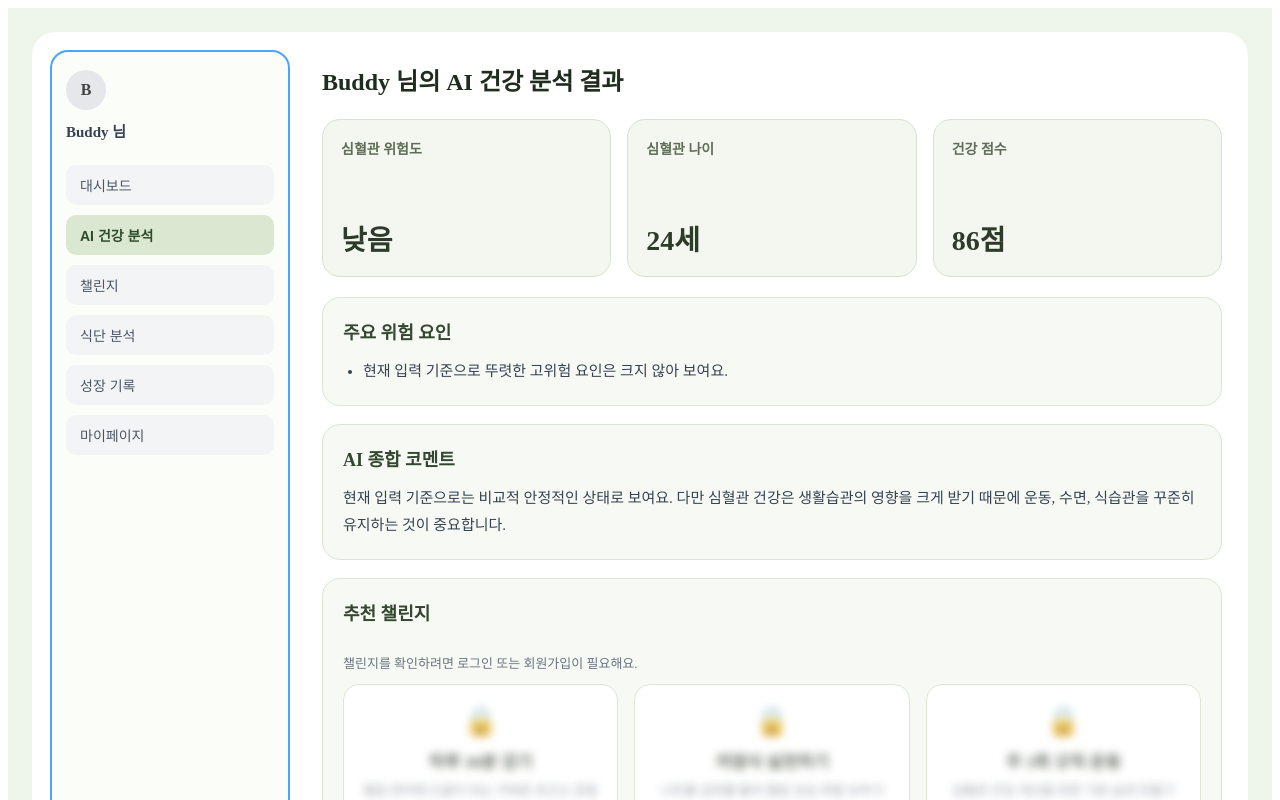
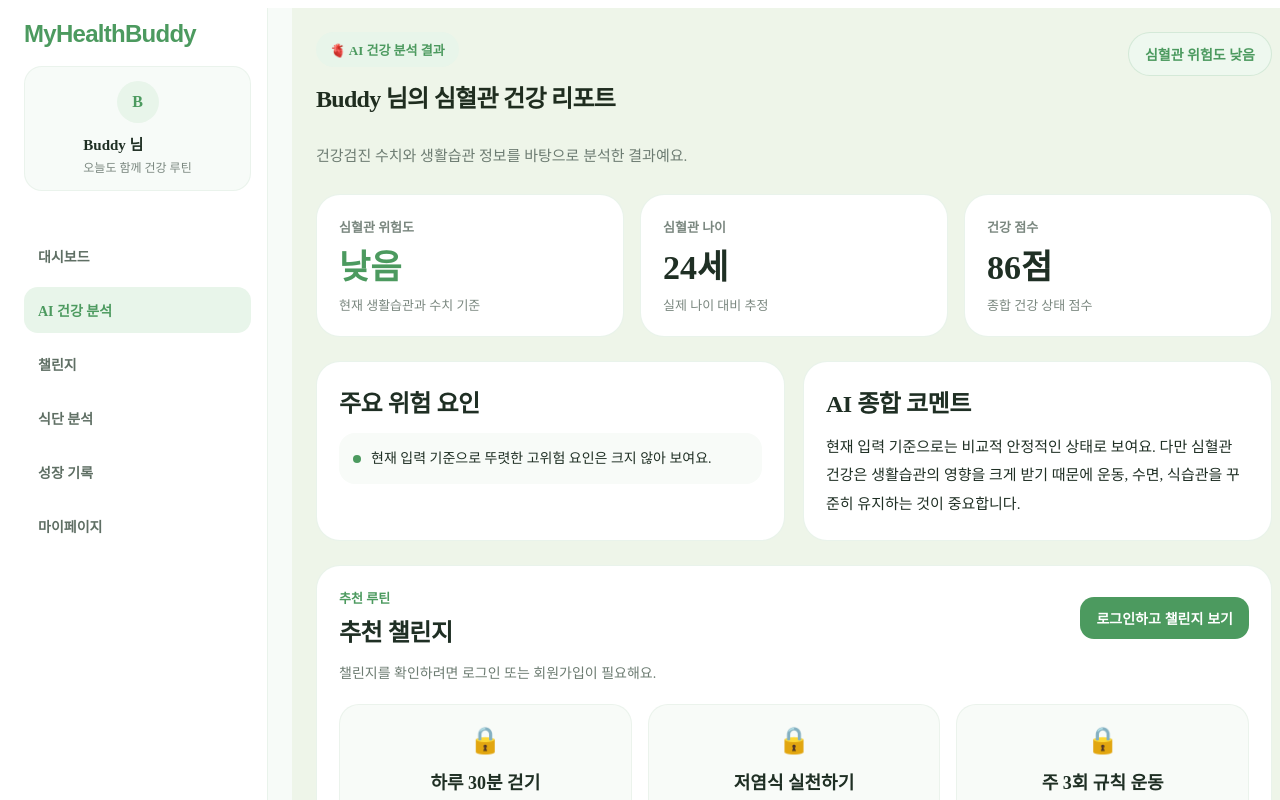
Before and after one commit to AI-HealthCare-02/AI_02_01, a React (Vite) app in the folder frontend/: page /result in a window 1280 px wide. Shown: the top 800 px of the page. Built offline with nearby package versions, Linux system fonts and the light colour scheme.

Commit message:
[FE] feat: 건강 분석 결과 페이지 UI 및 레이아웃 적용

```diff
--- /dev/null
+++ b/frontend/src/pages/Result/ResultPage.css
@@ -0,0 +1,300 @@
+.result-page {
+  width: 100%;
+  max-width: 1440px;
+  margin: 0 auto;
+  padding-top: 16px;
+  display: flex;
+  flex-direction: column;
+  gap: 24px;
+}
+
+.result-topbar {
+  display: flex;
+  justify-content: space-between;
+  align-items: flex-start;
+  gap: 20px;
+}
+
+.result-heading {
+  display: flex;
+  flex-direction: column;
+  gap: 8px;
+}
+
+.result-badge {
+  margin: 0;
+  display: inline-flex;
+  align-items: center;
+  width: fit-content;
+  padding: 8px 14px;
+  border-radius: 999px;
+  background: #e8f5ea;
+  color: #4c9a5f;
+  font-size: 13px;
+  font-weight: 700;
+}
+
+.result-title {
+  margin: 0;
+  font-size: 34px;
+  font-weight: 800;
+  color: #1f2f24;
+  letter-spacing: -0.03em;
+}
+
+.result-subtitle {
+  margin: 0;
+  color: #6d7c72;
+  font-size: 15px;
+  line-height: 1.7;
+}
+
+.result-level-pill {
+  display: inline-flex;
+  align-items: center;
+  min-height: 42px;
+  padding: 0 16px;
+  border-radius: 999px;
+  font-size: 14px;
+  font-weight: 800;
+  border: 1px solid transparent;
+  white-space: nowrap;
+}
+
+.result-level-pill.low {
+  background: #eef8ef;
+  color: #4c9a5f;
+  border-color: rgba(76, 154, 95, 0.16);
+}
+
+.result-level-pill.medium {
+  background: #fff8ec;
+  color: #d6861c;
+  border-color: #f3d7a2;
+}
+
+.result-level-pill.high {
+  background: #fff0f0;
+  color: #d65c5c;
+  border-color: #f0c7c7;
+}
+
+.result-summary-grid {
+  display: grid;
+  grid-template-columns: repeat(3, minmax(0, 1fr));
+  gap: 16px;
+}
+
+.result-summary-card,
+.result-card {
+  background: #ffffff;
+  border: 1px solid rgba(76, 154, 95, 0.12);
+  border-radius: 24px;
+  padding: 22px;
+}
+
+.result-summary-label {
+  margin: 0 0 12px;
+  color: #7a877f;
+  font-size: 13px;
+  font-weight: 700;
+}
+
+.result-summary-value {
+  margin: 0 0 8px;
+  font-size: 34px;
+  line-height: 1.15;
+  font-weight: 800;
+  color: #1f2f24;
+}
+
+.result-summary-value.low {
+  color: #4c9a5f;
+}
+
+.result-summary-value.medium {
+  color: #d6861c;
+}
+
+.result-summary-value.high {
+  color: #d65c5c;
+}
+
+.result-summary-sub {
+  margin: 0;
+  color: #7a877f;
+  font-size: 13px;
+}
+
+.result-main-grid {
+  display: grid;
+  grid-template-columns: 1fr 1fr;
+  gap: 18px;
+}
+
+.result-card-header {
+  display: flex;
+  align-items: center;
+  justify-content: space-between;
+  gap: 14px;
+  margin-bottom: 14px;
+}
+
+.result-card-title {
+  margin: 0;
+  font-size: 24px;
+  color: #1f2f24;
+  font-weight: 800;
+  letter-spacing: -0.02em;
+}
+
+.result-section-eyebrow {
+  margin: 0 0 6px;
+  color: #4c9a5f;
+  font-size: 13px;
+  font-weight: 700;
+}
+
+.result-card-desc {
+  margin: 0 0 18px;
+  color: #6d7c72;
+  font-size: 14px;
+  line-height: 1.7;
+}
+
+.result-risk-list {
+  list-style: none;
+  padding: 0;
+  margin: 0;
+  display: flex;
+  flex-direction: column;
+  gap: 12px;
+}
+
+.result-risk-item {
+  display: flex;
+  align-items: flex-start;
+  gap: 10px;
+  background: #f8fbf8;
+  border-radius: 16px;
+  padding: 14px;
+  color: #1f2f24;
+  font-size: 14px;
+  line-height: 1.7;
+}
+
+.result-risk-dot {
+  width: 8px;
+  height: 8px;
+  border-radius: 999px;
+  background: #4c9a5f;
+  margin-top: 8px;
+  flex-shrink: 0;
+}
+
+.result-ai-comment {
+  margin: 0;
+  color: #1f2f24;
+  font-size: 15px;
+  line-height: 1.9;
+}
+
+.result-challenge-grid {
+  display: grid;
+  grid-template-columns: repeat(3, minmax(0, 1fr));
+  gap: 16px;
+}
+
+.result-challenge-card {
+  background: #f8fbf8;
+  border: 1px solid rgba(76, 154, 95, 0.08);
+  border-radius: 20px;
+  padding: 20px;
+  text-align: center;
+}
+
+.result-challenge-lock {
+  font-size: 26px;
+  margin-bottom: 12px;
+}
+
+.result-challenge-title {
+  margin: 0 0 10px;
+  font-size: 18px;
+  font-weight: 800;
+  color: #1f2f24;
+}
+
+.result-challenge-desc {
+  margin: 0 0 18px;
+  font-size: 14px;
+  line-height: 1.7;
+  color: #6d7c72;
+  min-height: 72px;
+}
+
+.result-primary-btn {
+  min-height: 42px;
+  padding: 0 16px;
+  border: none;
+  border-radius: 14px;
+  background: #4c9a5f;
+  color: #ffffff;
+  font-size: 14px;
+  font-weight: 700;
+  cursor: pointer;
+}
+
+.result-outline-btn {
+  min-height: 40px;
+  padding: 0 14px;
+  border-radius: 14px;
+  border: 1px solid rgba(76, 154, 95, 0.18);
+  background: #ffffff;
+  color: #4c9a5f;
+  font-size: 14px;
+  font-weight: 700;
+  cursor: pointer;
+}
+
+.result-warning {
+  margin: 0;
+  color: #8b948d;
+  font-size: 13px;
+  line-height: 1.7;
+}
+
+@media (max-width: 1440px) {
+  .result-page {
+    max-width: 1280px;
+  }
+}
+
+@media (max-width: 1200px) {
+  .result-summary-grid {
+    grid-template-columns: 1fr;
+  }
+
+  .result-main-grid {
+    grid-template-columns: 1fr;
+  }
+
+  .result-challenge-grid {
+    grid-template-columns: 1fr;
+  }
+}
+
+@media (max-width: 768px) {
+  .result-page {
+    padding-top: 12px;
+  }
+
+  .result-topbar {
+    flex-direction: column;
+    align-items: flex-start;
+  }
+
+  .result-title {
+    font-size: 28px;
+  }
+}
--- a/frontend/src/pages/Result/ResultPage.tsx
+++ b/frontend/src/pages/Result/ResultPage.tsx
@@ -1,5 +1,6 @@
 import { useNavigate } from "react-router-dom";
-import "../../App.css";
+import Layout from "../../components/Layout/Layout";
+import "./ResultPage.css";
 
 const mockChallenges = [
   {
@@ -76,93 +77,116 @@ export default function ResultPage() {
       ? "현재 상태는 즉각적인 고위험군으로 보이진 않지만, 혈압·혈당·생활습관 중 일부가 심혈관 건강에 영향을 줄 수 있어요. 작은 생활습관 변화만으로도 충분히 좋은 방향으로 개선할 수 있습니다."
       : "현재 입력 기준으로는 비교적 안정적인 상태로 보여요. 다만 심혈관 건강은 생활습관의 영향을 크게 받기 때문에 운동, 수면, 식습관을 꾸준히 유지하는 것이 중요합니다.";
 
+  const riskClassName =
+    riskLevel === "높음"
+      ? "high"
+      : riskLevel === "낮음"
+      ? "low"
+      : "medium";
+
   return (
+    <Layout>
       <div className="result-page">
-      <div className="result-shell">
-        <aside className="result-sidebar">
-          <div className="sidebar-profile">
-            <div className="profile-circle">B</div>
-            <div className="profile-name">{nickname} 님</div>
+        <section className="result-topbar">
+          <div className="result-heading">
+            <p className="result-badge">🫀 AI 건강 분석 결과</p>
+            <h1 className="result-title">{nickname} 님의 심혈관 건강 리포트</h1>
+            <p className="result-subtitle">
+              건강검진 수치와 생활습관 정보를 바탕으로 분석한 결과예요.
+            </p>
           </div>
 
-          <nav className="sidebar-nav">
-            <button className="sidebar-item">대시보드</button>
-            <button className="sidebar-item active">AI 건강 분석</button>
-            <button className="sidebar-item">챌린지</button>
-            <button className="sidebar-item">식단 분석</button>
-            <button className="sidebar-item">성장 기록</button>
-            <button className="sidebar-item">마이페이지</button>
-          </nav>
-        </aside>
-
-        <main className="result-content">
-          <h1 className="result-title">{nickname} 님의 AI 건강 분석 결과</h1>
-
-          <section className="summary-card-row">
-            <div className="summary-card">
-              <div className="summary-label">심혈관 위험도</div>
-              <div className="summary-value">{riskLevel}</div>
-            </div>
-
-            <div className="summary-card">
-              <div className="summary-label">심혈관 나이</div>
-              <div className="summary-value">{cardioAge}세</div>
-            </div>
-
-            <div className="summary-card">
-              <div className="summary-label">건강 점수</div>
-              <div className="summary-value">{healthScore}점</div>
+          <div className={`result-level-pill ${riskClassName}`}>
+            심혈관 위험도 {riskLevel}
           </div>
         </section>
 
-          <section className="analysis-card">
-            <h2 className="analysis-title">주요 위험 요인</h2>
-            <ul className="risk-list">
+        <section className="result-summary-grid">
+          <div className="result-summary-card">
+            <p className="result-summary-label">심혈관 위험도</p>
+            <h3 className={`result-summary-value ${riskClassName}`}>{riskLevel}</h3>
+            <p className="result-summary-sub">현재 생활습관과 수치 기준</p>
+          </div>
+
+          <div className="result-summary-card">
+            <p className="result-summary-label">심혈관 나이</p>
+            <h3 className="result-summary-value">{cardioAge}세</h3>
+            <p className="result-summary-sub">실제 나이 대비 추정</p>
+          </div>
+
+          <div className="result-summary-card">
+            <p className="result-summary-label">건강 점수</p>
+            <h3 className="result-summary-value">{healthScore}점</h3>
+            <p className="result-summary-sub">종합 건강 상태 점수</p>
+          </div>
+        </section>
+
+        <section className="result-main-grid">
+          <div className="result-card">
+            <div className="result-card-header">
+              <h2 className="result-card-title">주요 위험 요인</h2>
+            </div>
+
+            <ul className="result-risk-list">
               {riskFactors.map((factor, index) => (
-                <li key={index}>{factor}</li>
+                <li className="result-risk-item" key={index}>
+                  <span className="result-risk-dot" />
+                  <span>{factor}</span>
+                </li>
               ))}
             </ul>
+          </div>
+
+          <div className="result-card">
+            <div className="result-card-header">
+              <h2 className="result-card-title">AI 종합 코멘트</h2>
+            </div>
+
+            <p className="result-ai-comment">{aiComment}</p>
+          </div>
         </section>
 
-          <section className="analysis-card">
-            <h2 className="analysis-title">AI 종합 코멘트</h2>
-            <p className="analysis-text">{aiComment}</p>
-          </section>
-
-          <section className="analysis-card">
-            <div className="challenge-header-row">
-              <h2 className="analysis-title">추천 챌린지</h2>
+        <section className="result-card">
+          <div className="result-card-header challenge-header-row">
+            <div>
+              <p className="result-section-eyebrow">추천 루틴</p>
+              <h2 className="result-card-title">추천 챌린지</h2>
             </div>
 
-            <p className="challenge-login-message">
+            <button
+              className="result-primary-btn"
+              onClick={() => navigate("/login")}
+            >
+              로그인하고 챌린지 보기
+            </button>
+          </div>
+
+          <p className="result-card-desc">
             챌린지를 확인하려면 로그인 또는 회원가입이 필요해요.
           </p>
 
-            <div className="challenge-card-list">
+          <div className="result-challenge-grid">
             {mockChallenges.map((challenge, index) => (
-                <div className="challenge-card" key={index}>
-                  <div className="challenge-card-inner locked">
-                    <div className="challenge-lock">🔒</div>
-                    <div className="challenge-title">{challenge.title}</div>
-                    <div className="challenge-description">{challenge.description}</div>
-                  </div>
+              <div className="result-challenge-card" key={index}>
+                <div className="result-challenge-lock">🔒</div>
+                <h3 className="result-challenge-title">{challenge.title}</h3>
+                <p className="result-challenge-desc">{challenge.description}</p>
 
                 <button
-                    className="challenge-unlock-button"
+                  className="result-outline-btn"
                   onClick={() => navigate("/login")}
                 >
-                    로그인하고 챌린지 보기
+                  로그인하고 보기
                 </button>
               </div>
             ))}
           </div>
         </section>
 
-          <div className="result-warning">
+        <p className="result-warning">
           입력한 건강 데이터는 참고용 분석 결과이며 실제 진단을 대체하지 않습니다.
+        </p>
       </div>
-        </main>
-      </div>
-    </div>
+    </Layout>
   );
 }
```
Lines whose indentation alone changed are shown as unchanged.
